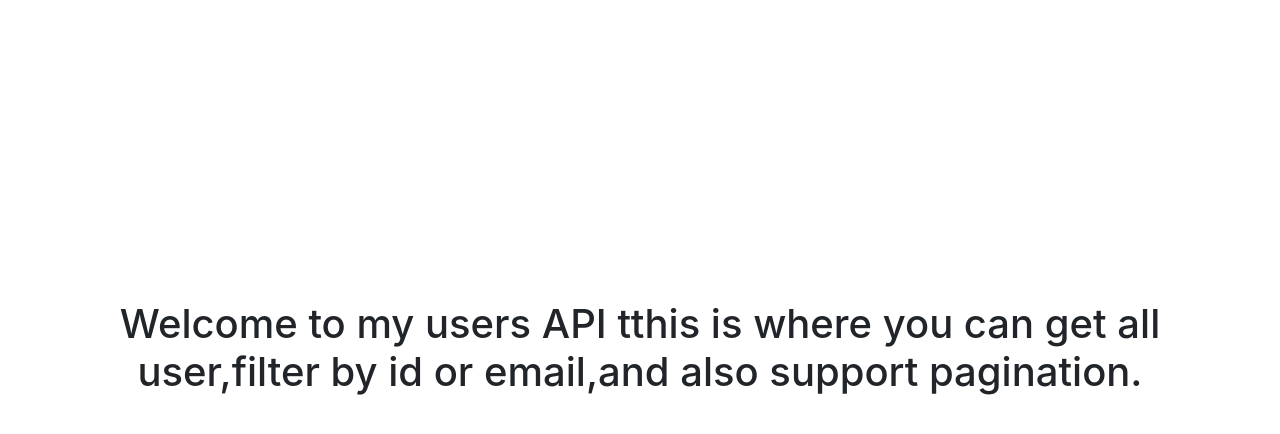
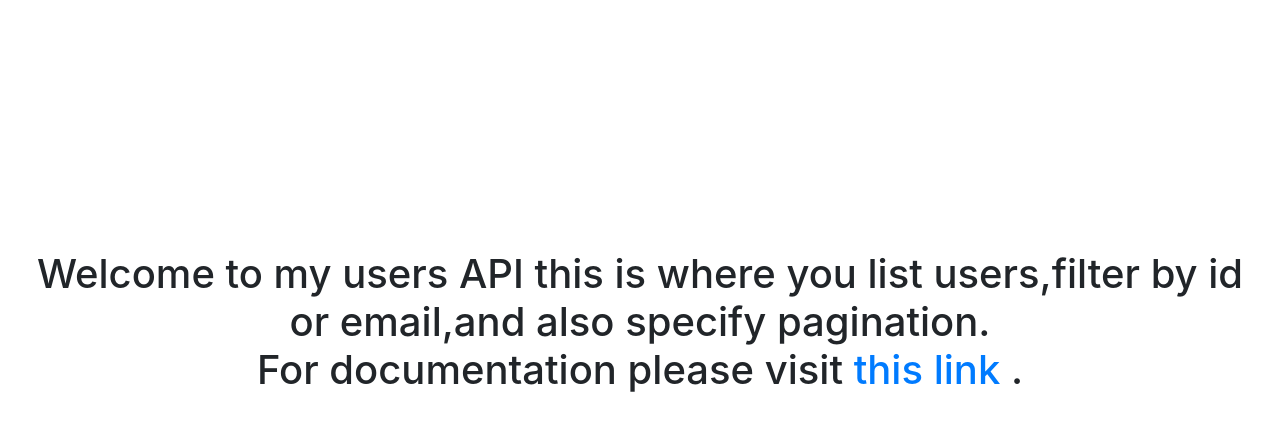
Before and after one commit to HASSAN1A/my_users_api, a Flask app: page / in a window 1280 px wide. Shown: the part 58-492 px from the top of the page. Run offline with Flask 2, Linux system fonts and the light colour scheme; parts of the project's set-up code (start-up, migrations or seed data) failed here and were passed over; some libraries are stand-ins or nearby versions.

Commit message:
Add a link for documentation

```diff
--- a/src/templates/base.html
+++ b/src/templates/base.html
@@ -14,7 +14,7 @@
     <style>
       h1 {
         text-align: center;
-        padding-top: 300px;
+        padding-top: 250px;
         padding-left: 30px;
         padding-right: 30px;
       }
--- a/src/templates/index.html
+++ b/src/templates/index.html
@@ -1,6 +1,7 @@
 {% extends 'base.html' %} {% block content %}
 <h1>
-  Welcome to my users API tthis is where you can get all user,filter by id or
-  email,and also support pagination.
+  Welcome to my users API this is where you list users,filter by id or
+  email,and also specify pagination. <br>
+  For documentation please visit <a href="https://github.com/HASSAN1A/my_users_api#list-of-api-endpoints-using-this-link" target="_blank"> this link </a>.
 </h1>
 {% endblock content %}
```
